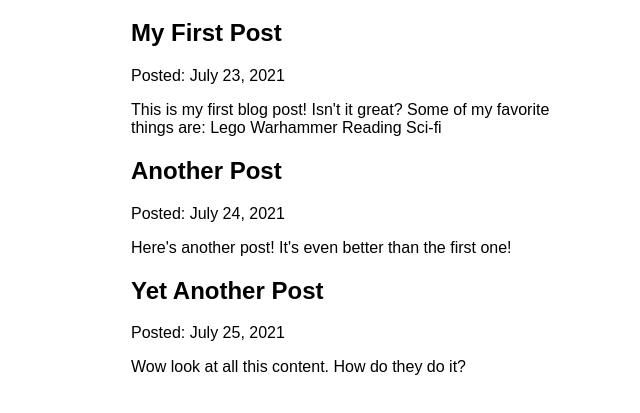
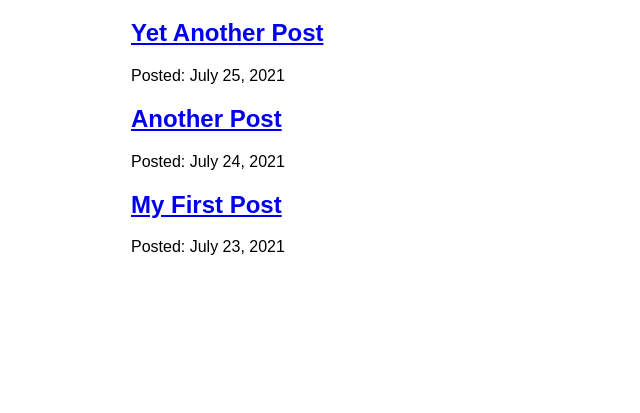
Before and after one commit to AWake01/my-first-gatsby-site, a Gatsby site: page /blog in a window 1280 px wide. Shown: the part 157-570 px from the top of the page, without its empty margins (299-939 px from the left). Built offline with nearby package versions, Linux system fonts and the light colour scheme; Gatsby itself is replaced by a stand-in of ours.

Commit message:
Finished Gatsby Tutorial Part 6

```diff
--- a/src/pages/blog.js
+++ b/src/pages/blog/index.js
@@ -1,7 +1,7 @@
 import * as React from 'react'
-import { graphql } from 'gatsby'
-import Layout from '../components/layout'
-import Seo from '../components/seo'
+import { Link, graphql } from 'gatsby'
+import Layout from '../../components/layout'
+import Seo from '../../components/seo'
 
 const BlogPage = ({ data }) => {
   return (
@@ -10,7 +10,12 @@
       {
         data.allMdx.nodes.map((node) => (
           <article key={node.id}>
-            <h2>{node.frontmatter.title}</h2>
+            <h2>
+              <Link to={`/blog/${node.frontmatter.slug}`}>
+                {node.frontmatter.title}
+                {console.log(node)}
+              </Link>
+            </h2>
             <p>Posted: {node.frontmatter.date}</p>
             <p>{node.excerpt}</p>
           </article>
@@ -23,15 +28,15 @@
 
 export const query = graphql`
   query {
-    allMdx {
+    allMdx(sort: { frontmatter: { date: DESC }}) {
       nodes {
-        frontmatter{
-            date(formatString: "MMMM D, YYYY")
-            title
+        frontmatter {
+          date(formatString: "MMMM D, YYYY")
+          title
+          slug
         }
         id
-        excerpt
-    }
+      }
     }
   }
 `
```
Also changed, not shown: src/pages/blog/{mdx.frontmatter__slug}.js (added, +28 -0 lines).
